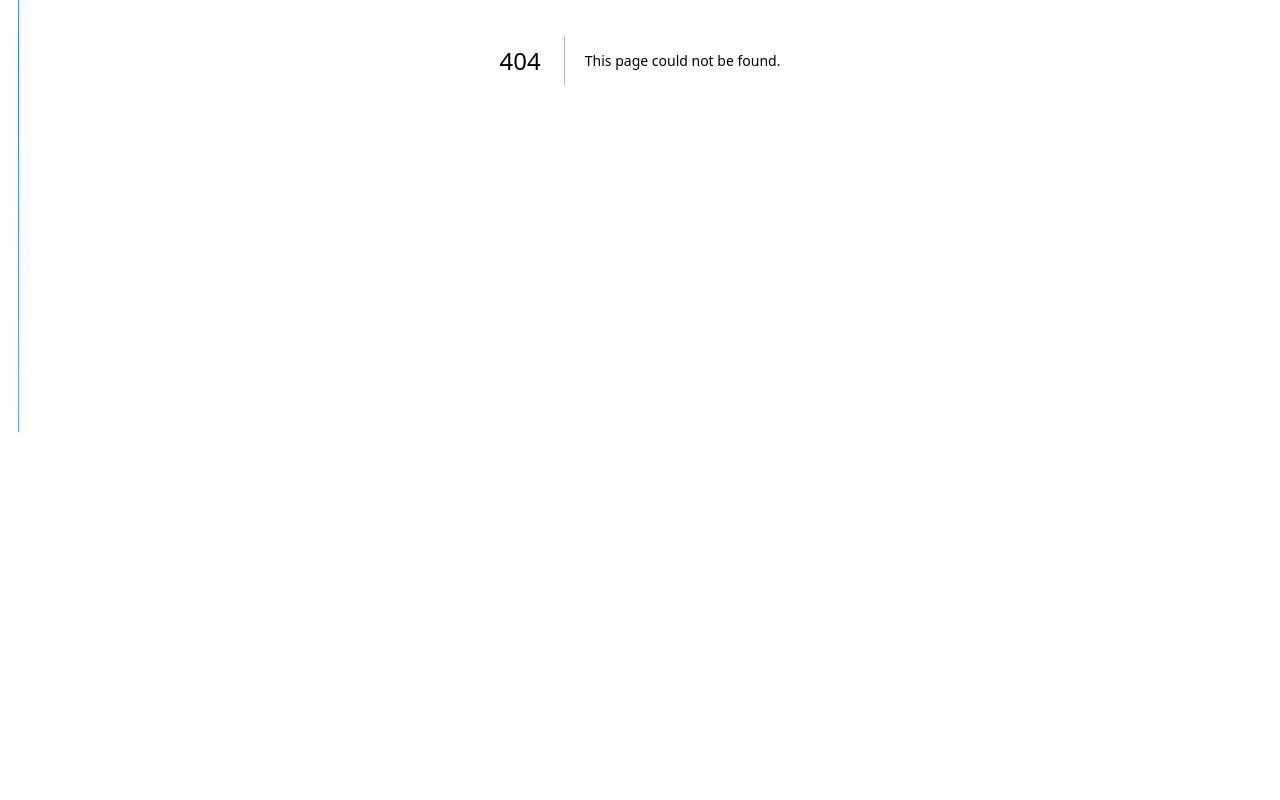
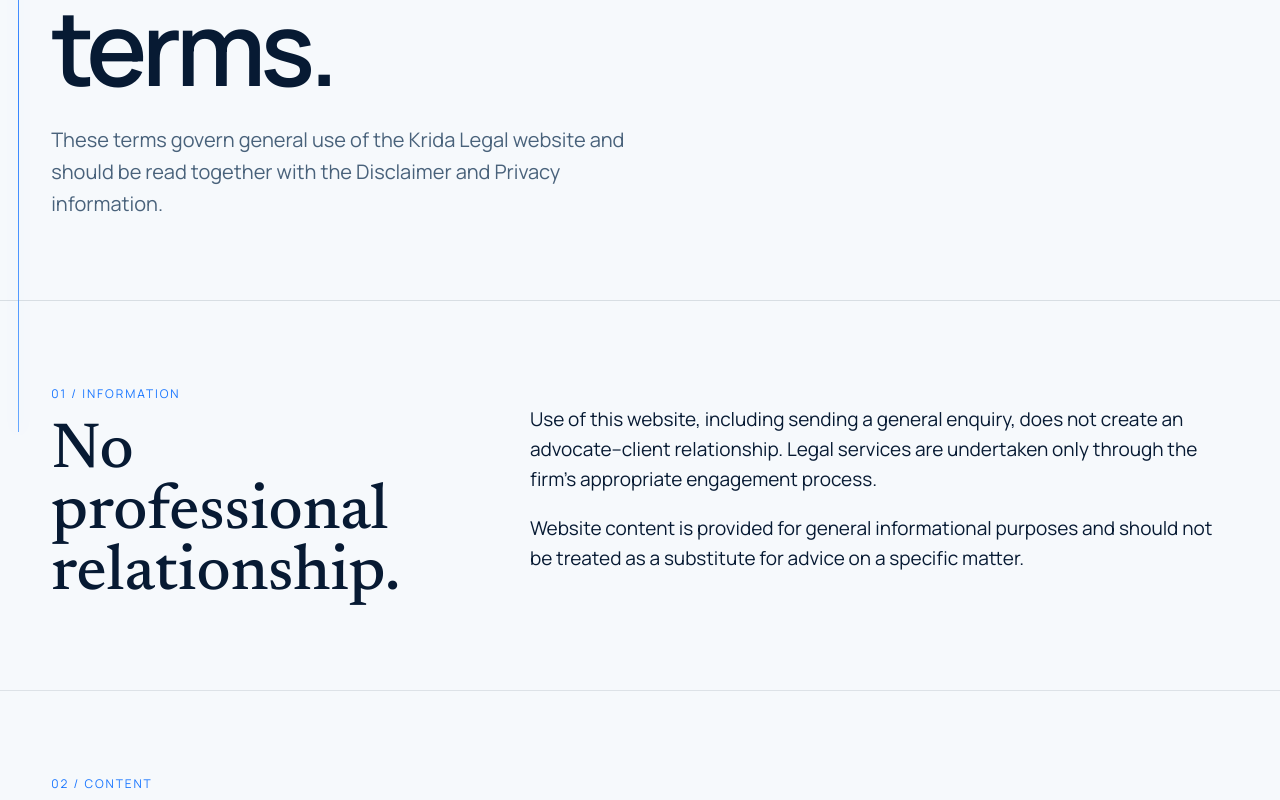
Before and after one commit to gthawani-del/ProjectKR, a Next.js app: page /terms in a window 1280 px wide. Before the commit this address had no page. Shown: the part 340-1140 px from the top of the page. Before the commit the page ends 800 px from the top, so only its background shows below. Built offline with nearby package versions, Linux system fonts and the light colour scheme.

Commit message:
QA: add website terms route

```diff
--- /dev/null
+++ b/app/terms/page.tsx
@@ -0,0 +1,10 @@
+import InternalShell from '@/components/InternalShell';
+
+export default function TermsPage(){
+  return <InternalShell><main>
+    <section className="internal-hero"><div><div className="internal-kicker">Terms</div><h1>Website terms.</h1><p>These terms govern general use of the Krida Legal website and should be read together with the Disclaimer and Privacy information.</p></div></section>
+    <section className="internal-section"><div className="section-grid"><div><div className="section-label">01 / Information</div><h2>No professional relationship.</h2></div><div className="legal-copy"><p>Use of this website, including sending a general enquiry, does not create an advocate–client relationship. Legal services are undertaken only through the firm’s appropriate engagement process.</p><p>Website content is provided for general informational purposes and should not be treated as a substitute for advice on a specific matter.</p></div></div></section>
+    <section className="internal-section"><div className="section-grid"><div><div className="section-label">02 / Content</div><h2>Responsible use.</h2></div><div className="legal-copy"><p>Users may access the website for lawful informational purposes. Content, branding and materials should not be misrepresented as advice, endorsement or content issued by another person or organisation.</p><p>Links to third-party or primary sources, where provided, are offered for context. Krida Legal does not control external websites.</p></div></div></section>
+    <section className="internal-section"><div className="section-grid"><div><div className="section-label">03 / Changes</div><h2>Terms may evolve.</h2></div><div className="legal-copy"><p>The website, its content and these terms may be revised as legal, regulatory, technical or operational requirements change.</p></div></div></section>
+  </main></InternalShell>;
+}
```
